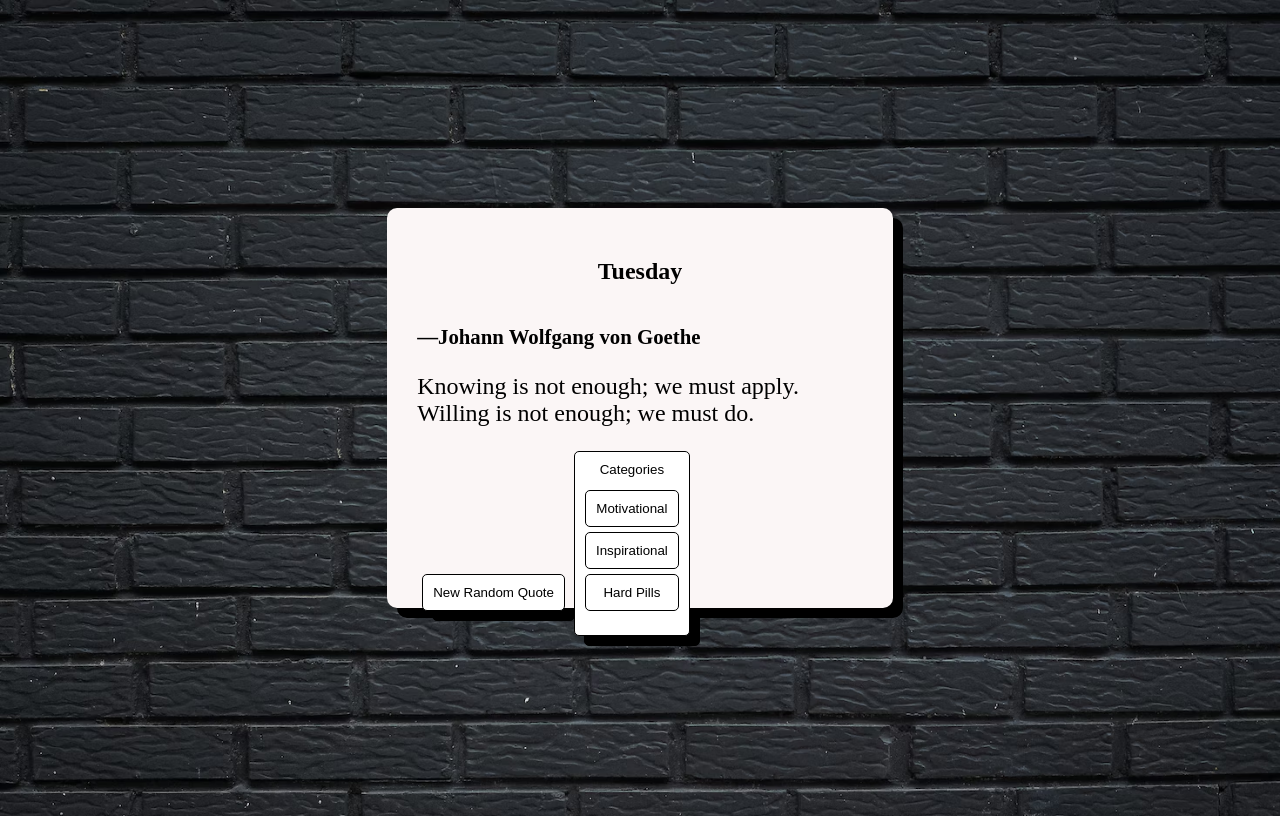
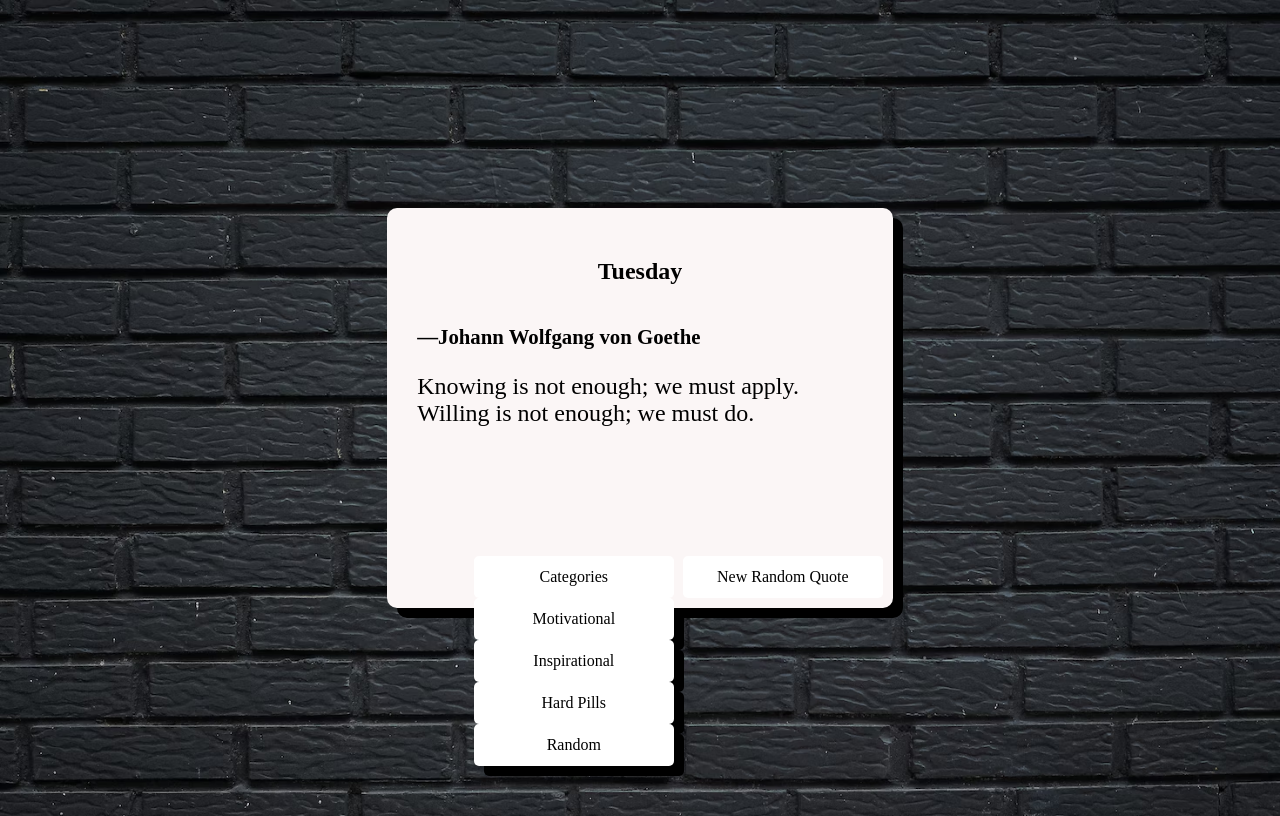
Before and after one commit to Melldok/-Codecademy_Full_Stack_Engineer, a plain HTML site: page Projects/mixed_messages/index.html in a window 1280 px wide. Both pictures are taken after a click on the button "Categories". Drawn offline with Linux system fonts and the light colour scheme.

Commit message:
Program finished

```diff
--- a/Projects/mixed_messages/index.html
+++ b/Projects/mixed_messages/index.html
@@ -15,16 +15,22 @@
         <h3></h3>
         <p></p>
         <div class="buttons">
-        <button class="newQuote">New Random Quote</button>
-        <button class="categories">Categories
-            <nav>
-                <ul>
-                    <a href="#"><li>Motivational</li></a>
-                    <a href="#"><li>Inspirational</li></a>
-                    <a href="#"><li>Hard Pills</li></a>
-                </ul>
-            </nav>
-        </button>
+
+        <button class="categories">Categories</button>
+
+            <div class="list">
+
+                <button class="links">Motivational</button>
+
+                <button class="links">Inspirational</button>
+
+                <button class="links">Hard Pills</button>
+
+                <button class="links">Random</button>
+
+
+            </div>
+            <button class="newQuote">New Random Quote</button>
         </div>
 
     </div>
--- a/Projects/mixed_messages/scripts/functions.js
+++ b/Projects/mixed_messages/scripts/functions.js
@@ -258,7 +258,7 @@ const famousQuotes = [
     }
 ];
 
-
+// Function to totally randomize the quote
 function totallyRandom(){
 
 // It will choose a random object from the Quotes array
@@ -277,6 +277,30 @@ quoteP.innerHTML = random.quote;
 return random
 
 }
+
+//Random quote depending of the category selected
+
+function partiallyRandom(category){
+
+    let num = 0
+
+    if(category === "Motivational"){
+        num = 0;
+     }else if(category === "Inspirational"){
+        num = 1;
+     }else if(category === "Hard Pills"){
+        num = 2;
+     }
+
+    let random = famousQuotes[num].authors[randomNumber(famousQuotes[num].authors.length)];
+
+    authorName.innerHTML = random.author;
+    quoteP.innerHTML = random.quote;
+
+
+
+    return random;
+};
 
 let today = new Date();
 
@@ -317,26 +341,63 @@ function getToday(){
     }
 
     return day
-}
+};
 //Select day from document
 let day = document.querySelector(".day");
 // Change HTML so it reflects current dat
-day.innerHTML = getToday()
+day.innerHTML = getToday();
 
-
-// Modal for categories
-let list = document.querySelector("ul")
-
-randQuote.addEventListener("click", totallyRandom)
-categories.addEventListener("click", () => {
-    list.classList.toggle("visible");
-} )
 
 // New random quote every refresh
 totallyRandom()
 
+// Categories button behavior
+
+let click = document.querySelector('.categories');
+
+let list = document.querySelector('.list');
+
+let links = document.querySelectorAll(".links")
+
+click.addEventListener("click",()=>{
+
+    list.classList.toggle('newlist');
+
+});
+
+links.forEach(link => {
+
+    link.addEventListener("click",()=>{
+
+        list.classList.toggle('newlist');
+
+        click.innerHTML = link.innerHTML
+
+
+    });
+});
+
+
+// Random quote button behavior
+
+
+randQuote.addEventListener("click", () => {
+
+    if(click.innerHTML == "Categories" || click.innerHTML == "Random" ){
+        totallyRandom()
+    }else if(click.innerHTML == "Motivational"){
+        partiallyRandom(click.innerHTML)
+    }else if(click.innerHTML == "Inspirational"){
+        partiallyRandom(click.innerHTML)
+    }else if(click.innerHTML == "Hard Pills"){
+        partiallyRandom(click.innerHTML)
+    }
+
+
+})
 
 
 
-
-console.log(getToday())
+categories.addEventListener("click", () => {
+    list.classList.toggle("visible");
+} )
--- a/Projects/mixed_messages/styles/styles.css
+++ b/Projects/mixed_messages/styles/styles.css
@@ -104,7 +104,81 @@ button:hover{
 
 
 .buttons{
-    position: relative;
-    bottom: 0;
-    right: 0;
+    position: absolute;
+    bottom: 10px;
+    right: 10px;
+
 }
+
+
+
+button{
+
+    background-color: #ffffff;
+    color: black;
+    border: 1px solid black
+
+}
+
+button:hover {
+
+    background-color: #000000;
+    color: white;
+
+}
+
+button,.links {
+
+    padding: 12px;
+
+    font-size: 1em;
+
+    font-family: futura Md BT;
+
+    border: none;
+
+    outline: none;
+
+    width:200px;
+
+    color: black;
+
+    transition: 0.3s;
+
+}
+
+.list {
+
+    position: absolute;
+
+    transform: scaleY(0);
+
+    transform-origin: top;
+
+    transition: 0.3s;
+
+    display: flex;
+
+    flex-direction: column;
+
+}
+
+.newlist {
+
+    transform: scaleY(1);
+
+}
+
+.links {
+
+    background-color: white;
+
+}
+
+.links:hover {
+
+    background-color: black;
+
+    transform: scale(1.1);
+
+}
```
